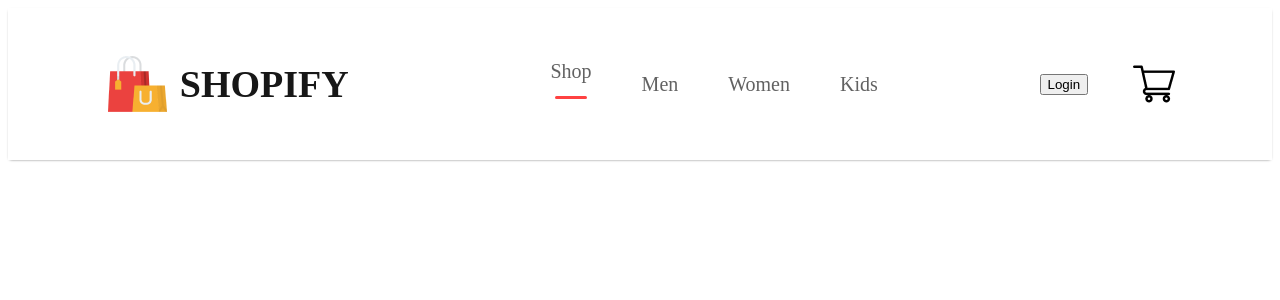
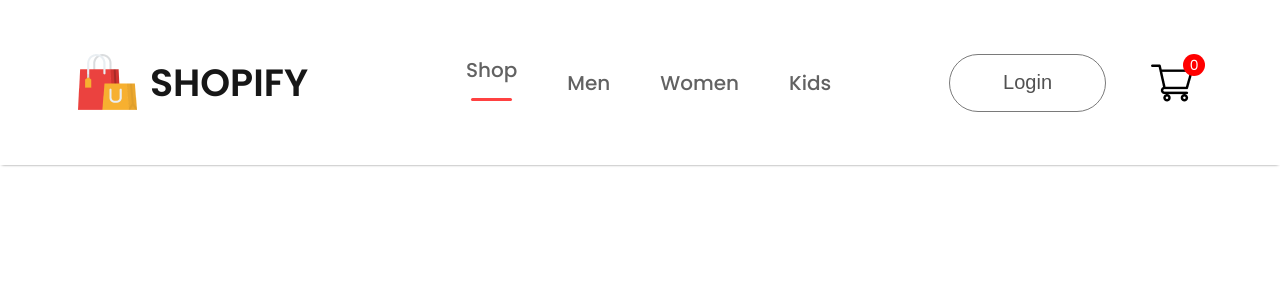
Before and after one commit to huzaifagamer1010/E-commerce, a React (Vite) app in the folder frontend/: page / in a window 1280 px wide. Shown: the top 300 px of the page. Built offline with nearby package versions, Linux system fonts and the light colour scheme.

Commit message:
added pages in Pages/ directory

```diff
--- a/frontend/index.html
+++ b/frontend/index.html
@@ -1,13 +1,22 @@
 <!doctype html>
 <html lang="en">
+
 <head>
   <meta charset="UTF-8" />
   <link rel="icon" type="image/svg+xml" href="/favicon.svg" />
   <meta name="viewport" content="width=device-width, initial-scale=1.0" />
   <title>E-commerce</title>
+  <link rel="preconnect" href="https://fonts.googleapis.com">
+  <link rel="preconnect" href="https://fonts.gstatic.com" crossorigin>
+  <link
+    href="https://fonts.googleapis.com/css2?family=Poppins:ital,wght@0,100;0,200;0,300;0,400;0,500;0,600;0,700;0,800;0,900;1,100;1,200;1,300;1,400;1,500;1,600;1,700;1,800;1,900&display=swap"
+    rel="stylesheet">
+
 </head>
+
 <body>
   <div id="root"></div>
   <script type="module" src="/src/main.jsx"></script>
 </body>
+
 </html>
--- a/frontend/src/App.jsx
+++ b/frontend/src/App.jsx
@@ -1,6 +1,8 @@
 
 import './App.css'
 import Navbar from './Components/Navbar/Navbar'
+import {BrowserRouter,Routes,Route} from 'react-router-dom'
+import Shop from './Pages/Shop'
 
 function App() {
 
@@ -8,7 +10,15 @@
   return (
     <>
       <div>
+        <BrowserRouter>
         <Navbar/>
+        <Routes>
+          <Route path='/' element={<Shop/>}/>
+
+        </Routes>
+
+
+        </BrowserRouter>
       </div>
     </>
   )
--- a/frontend/src/Components/Navbar/Navbar.css
+++ b/frontend/src/Components/Navbar/Navbar.css
@@ -43,4 +43,31 @@
     align-items: center;
     gap:45px
 }
-.nav-login-cart
+.nav-login-cart button{
+    width: 157px;
+    height: 58px;
+    outline: none;
+    border: 1px solid #7a7a7a;
+    border-radius: 75px;
+    color: #515151;
+    font-size: 20px;
+    font-weight: 500;
+    background:white;
+    cursor: pointer;
+}
+.nav-login-cart button:active{
+    background: #f3f3f3;
+}
+.nav-cart-count{
+    width: 22px;
+    height: 22px;
+    display: flex;
+    justify-content: center;
+    align-items: center;
+    margin-top: -35px;
+    margin-left: -55px;
+    border-radius: 11px;
+    font-size: 14px;
+    background: red;
+    color: white;
+}
--- a/frontend/src/Components/Navbar/Navbar.jsx
+++ b/frontend/src/Components/Navbar/Navbar.jsx
@@ -1,8 +1,14 @@
-import React from 'react'
+import React,{useState} from 'react'
 import './Navbar.css'
 import logo from '../Assets/Frontend_Assets/logo.png'
 import cart_icon from '../Assets/Frontend_Assets/cart_icon.png'
+
 const Navbar = () => {
+
+    const [menu,setMenu] = useState("shop")
+
+
+
   return (
     <div className='navbar'>
       <div className="nav-logo">
@@ -10,14 +16,15 @@
         <p>SHOPIFY</p>
       </div>
     <ul className='nav-menu'>
-      <li>Shop<hr/></li>
-      <li>Men</li>
-      <li>Women</li>
-      <li>Kids</li>
+      <li onClick={()=>{setMenu('shop')}}>Shop{menu==="shop"?<hr/>:<></>}</li>
+      <li onClick={()=>{setMenu('menu')}}>Men{menu==="menu"?<hr/>:<></>}</li>
+      <li onClick={()=>{setMenu('womens')}}>Women{menu==="womens"?<hr/>:<></>}</li>
+      <li onClick={()=>{setMenu('kids')}}>Kids{menu==="kids"?<hr/>:<></>}</li>
     </ul>
     <div className="nav-login-cart">
       <button>Login</button>
       <img src={cart_icon} alt="" />
+      <div className="nav-cart-count">0</div>
     </div>
     </div>
   )
--- /dev/null
+++ b/frontend/src/Pages/Shop.jsx
@@ -0,0 +1,11 @@
+import React from 'react'
+
+const Shop = () => {
+  return (
+    <div>
+
+    </div>
+  )
+}
+
+export default Shop
--- a/frontend/src/index.css
+++ b/frontend/src/index.css
@@ -0,0 +1,5 @@
+body{
+    margin: 0;
+    font-family: system-ui, -apple-system, BlinkMacSystemFont, 'Segoe UI', Roboto, Oxygen, Ubuntu, Cantarell, 'Open Sans', 'Helvetica Neue', sans-serif;
+    font-family: 'poppins';
+}
```
Also changed, not shown: frontend/src/Pages/Cart.jsx (added, +11 -0 lines), frontend/src/Pages/LoginSignuo.jsx (added, +11 -0 lines), frontend/src/Pages/Product.jsx (added, +11 -0 lines), frontend/src/Pages/ShopCategory.jsx (added, +11 -0 lines). Lines whose indentation alone changed are shown as unchanged.
